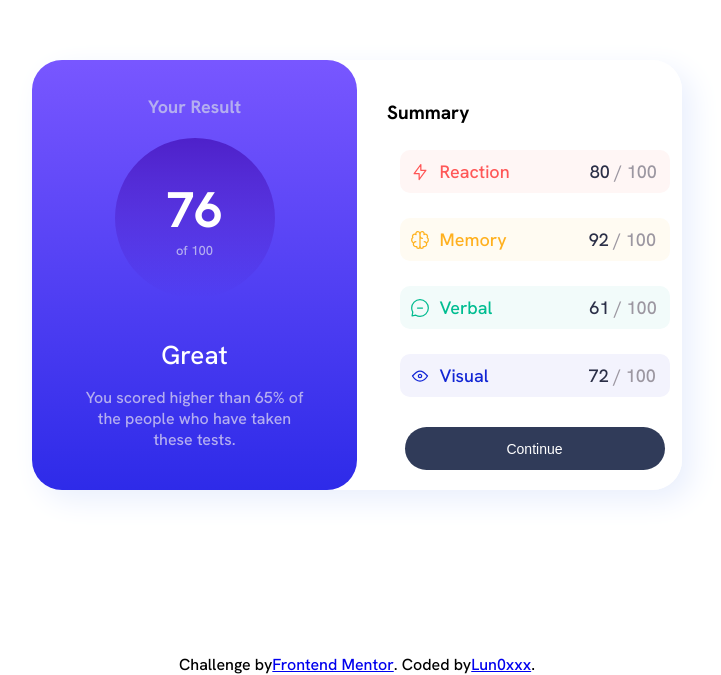
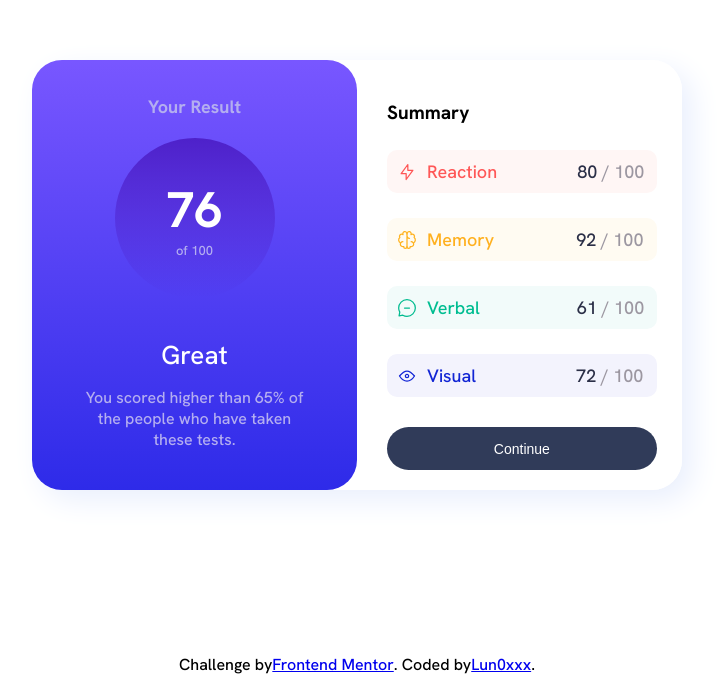
Before and after one commit to Lun0xxx/Results-Summary-Component, a plain HTML site: page index.html in a window 1280 px wide. Shown: the part 125-800 px from the top of the page, without its empty margins (283-1004 px from the left). Drawn offline with Linux system fonts and the light colour scheme.

Commit message:
Add files via upload

```diff
--- a/styles.css
+++ b/styles.css
@@ -429,6 +429,9 @@ p {
         height: 100%;
         background-color: white;
         border-radius: 30px;
+        display: flex;
+        flex-direction: column;
+        align-items: flex-start;
     }
 
     .summary {
@@ -503,7 +506,7 @@ p {
     }
 
     .continue-button {
-        width: 80%;
+        width: 83%;
         margin-top: 30px;
         margin-left: 30px;
         height: 10%;
```
